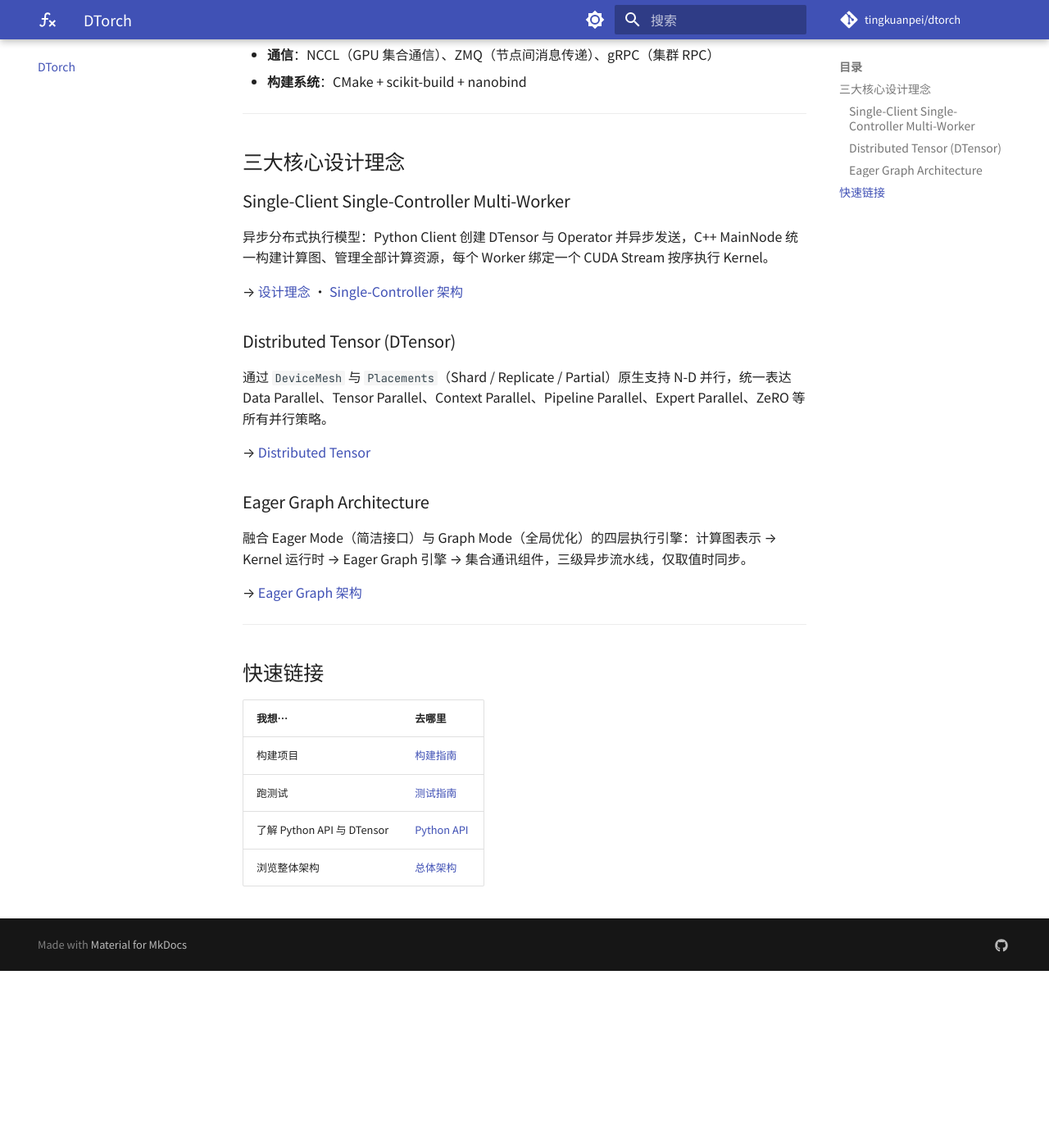
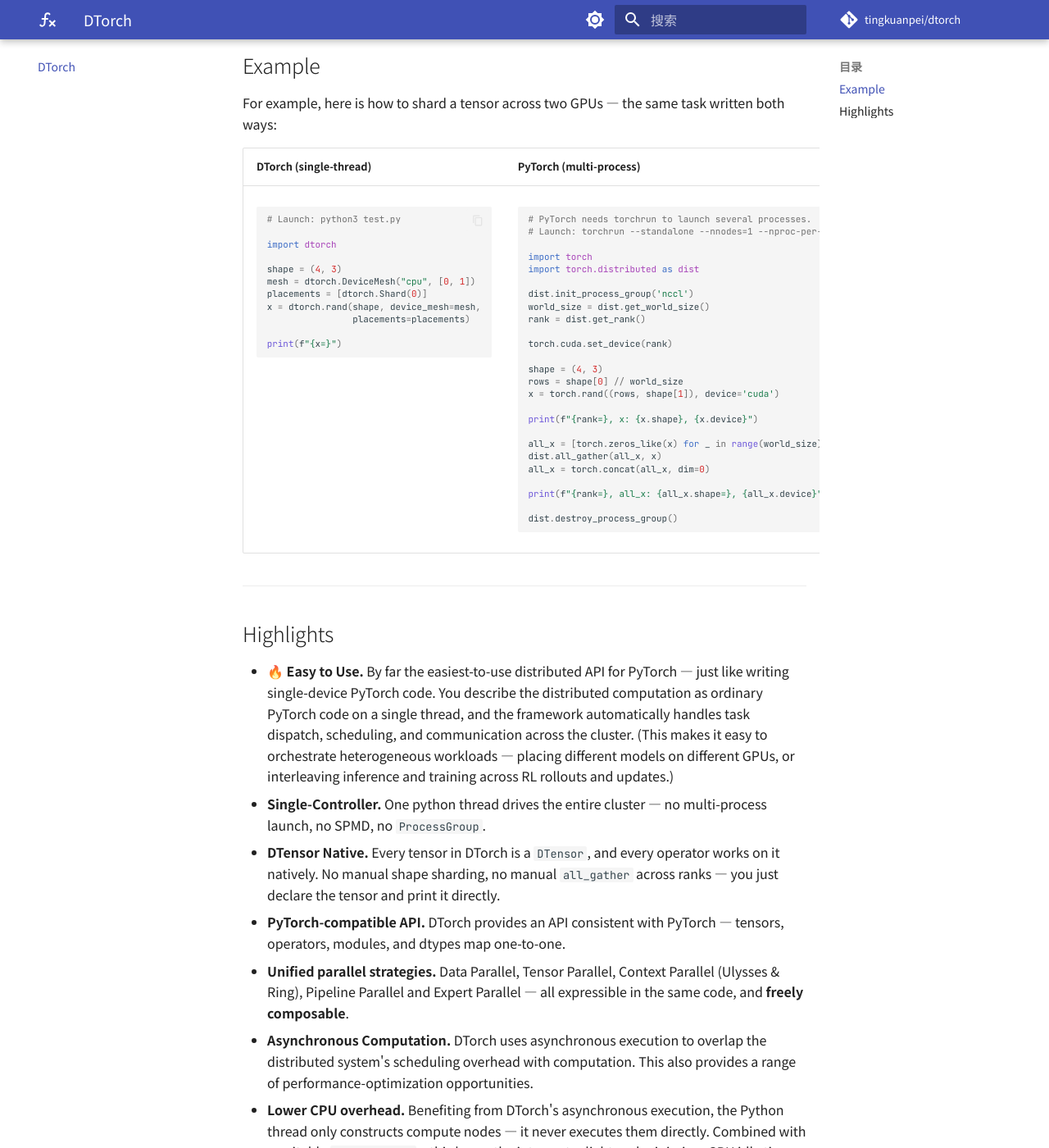
Before and after one commit to tingkuanpei/dtorch, an MkDocs documentation site: the page built from docs/index.md, in a window 1280 px wide and 1400 px high, scrolled down 334 px. Shown: the whole window at 82% size. Built offline with MkDocs 1.6.1 and Material for MkDocs 9.7.7, drawn with Linux system fonts in a browser that asks for light colours; comment, search, counter and statistics services are not loaded; before the commit the page ends 1518 px from its top, so only the background shows below that; some of the changed text lies outside the part shown.

````diff
--- a/README.md
+++ b/README.md
@@ -5,6 +5,10 @@
 </p>
 
 **DTorch is an easy-to-use distributed inference API for PyTorch.** No multi-processes, no SPMD, no `ProcessGroup` setup — just write single-device code, then make one small change: replace `Tensor` by `DTensor`. DTorch will automatically handle resource management, scheduling, and communication.
+
+---
+
+## Example
 
 For example, here is how to shard a tensor across two GPUs — the same task written both ways:
 
--- a/docs/index.md
+++ b/docs/index.md
@@ -1,41 +1,81 @@
 # DTorch
 
-**DTorch** 是一个基于 **Single-Controller** 与 **Distributed Tensor** 架构的分布式深度学习 API，为 PyTorch 提供高性能分布式计算能力。用户可以在**不修改代码逻辑**的前提下，将单卡 PyTorch 程序扩展到多卡分布式环境。
-
-- **语言**：C++（核心引擎）、Python（框架层与用户接口）
-- **计算后端**：LibTorch（PyTorch C++ 算子库）
-- **通信**：NCCL（GPU 集合通信）、ZMQ（节点间消息传递）、gRPC（集群 RPC）
-- **构建系统**：CMake + scikit-build + nanobind
+**DTorch is an easy-to-use distributed inference API for PyTorch.** No multi-processes, no SPMD, no `ProcessGroup` setup — just write single-device code, then make one small change: replace `Tensor` by `DTensor`. DTorch will automatically handle resource management, scheduling, and communication.
 
 ---
 
-## 三大核心设计理念
+## Example
+For example, here is how to shard a tensor across two GPUs — the same task written both ways:
 
-### Single-Client Single-Controller Multi-Worker
+<table>
+<thead>
+<tr>
+<th>DTorch (single-thread)</th>
+<th>PyTorch (multi-process)</th>
+</tr>
+</thead>
+<tbody>
+<tr>
+<td valign="top">
 
-异步分布式执行模型：Python Client 创建 DTensor 与 Operator 并异步发送，C++ MainNode 统一构建计算图、管理全部计算资源，每个 Worker 绑定一个 CUDA Stream 按序执行 Kernel。
+```python
+# Launch: python3 test.py
 
-→ [设计理念](developer_guide/design_concept.md) · [Single-Controller 架构](developer_guide/single_controller.md)
+import dtorch
 
-### Distributed Tensor (DTensor)
+shape = (4, 3)
+mesh = dtorch.DeviceMesh("cpu", [0, 1])
+placements = [dtorch.Shard(0)]
+x = dtorch.rand(shape, device_mesh=mesh,
+                placements=placements)
 
-通过 `DeviceMesh` 与 `Placements`（Shard / Replicate / Partial）原生支持 N-D 并行，统一表达 Data Parallel、Tensor Parallel、Context Parallel、Pipeline Parallel、Expert Parallel、ZeRO 等所有并行策略。
+print(f"{x=}")
+```
 
-→ [Distributed Tensor](user_guide/distributed_tensor.md)
+</td>
+<td valign="top">
 
-### Eager Graph Architecture
+```python
+# PyTorch needs torchrun to launch several processes.
+# Launch: torchrun --standalone --nnodes=1 --nproc-per-node=2 test.py
 
-融合 Eager Mode（简洁接口）与 Graph Mode（全局优化）的四层执行引擎：计算图表示 → Kernel 运行时 → Eager Graph 引擎 → 集合通讯组件，三级异步流水线，仅取值时同步。
+import torch
+import torch.distributed as dist
 
-→ [Eager Graph 架构](developer_guide/eager_graph_architecture/eager_graph_architecture.md)
+dist.init_process_group('nccl')
+world_size = dist.get_world_size()
+rank = dist.get_rank()
+
+torch.cuda.set_device(rank)
+
+shape = (4, 3)
+rows = shape[0] // world_size
+x = torch.rand((rows, shape[1]), device='cuda')
+
+print(f"{rank=}, x: {x.shape}, {x.device}")
+
+all_x = [torch.zeros_like(x) for _ in range(world_size)]
+dist.all_gather(all_x, x)
+all_x = torch.concat(all_x, dim=0)
+
+print(f"{rank=}, all_x: {all_x.shape=}, {all_x.device}")
+
+dist.destroy_process_group()
+```
+
+</td>
+</tr>
+</tbody>
+</table>
 
 ---
 
-## 快速链接
+## Highlights
 
-| 我想… | 去哪里 |
-|---|---|
-| 构建项目 | [构建指南](get_started/how_to_build.md) |
-| 跑测试 | [测试指南](get_started/test.md) |
-| 了解 Python API 与 DTensor | [Python API](user_guide/python_api.md) |
-| 浏览整体架构 | [总体架构](developer_guide/architecture.md) |
+- 🔥 **Easy to Use.** By far the easiest-to-use distributed API for PyTorch — just like writing single-device PyTorch code. You describe the distributed computation as ordinary PyTorch code on a single thread, and the framework automatically handles task dispatch, scheduling, and communication across the cluster. (This makes it easy to orchestrate heterogeneous workloads — placing different models on different GPUs, or interleaving inference and training across RL rollouts and updates.)
+- **Single-Controller.** One python thread drives the entire cluster — no multi-process launch, no SPMD, no `ProcessGroup`.
+- **DTensor Native.** Every tensor in DTorch is a `DTensor`, and every operator works on it natively. No manual shape sharding, no manual `all_gather` across ranks — you just declare the tensor and print it directly.
+- **PyTorch-compatible API.** DTorch provides an API consistent with PyTorch — tensors, operators, modules, and dtypes map one-to-one.
+- **Unified parallel strategies.** Data Parallel, Tensor Parallel, Context Parallel (Ulysses & Ring), Pipeline Parallel and Expert Parallel — all expressible in the same code, and **freely composable**.
+- **Asynchronous Computation.** DTorch uses asynchronous execution to overlap the distributed system's scheduling overhead with computation. This also provides a range of performance-optimization opportunities.
+- **Lower CPU overhead.** Benefiting from DTorch's asynchronous execution, the Python thread only constructs compute nodes — it never executes them directly. Combined with awaitable `TensorFuture`s, this keeps the interpreter light and minimizes GPU idle time caused by slow CPU-side kernel launches.
--- a/mkdocs.yml
+++ b/mkdocs.yml
@@ -78,9 +78,7 @@
 
 nav:
   - DTorch: index.md
-  - Get Started:
-      - 构建指南: get_started/how_to_build.md
-      - 测试指南: get_started/test.md
+  - Get Started: get_started/get_started.md
   - User Guide:
       - Distributed Tensor (DTensor): user_guide/distributed_tensor.md
       - Python API: user_guide/python_api.md
````
Also changed, not shown: docs/get_started/get_started.md (added, +54 -0 lines).
